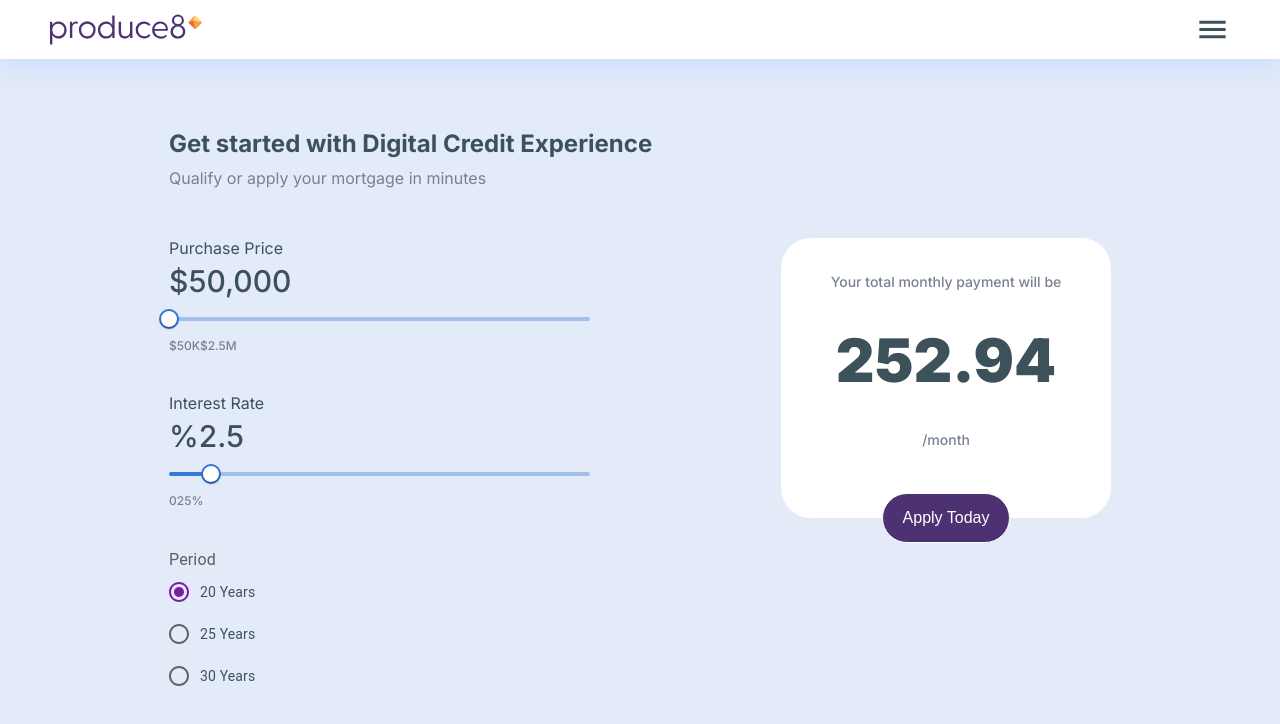
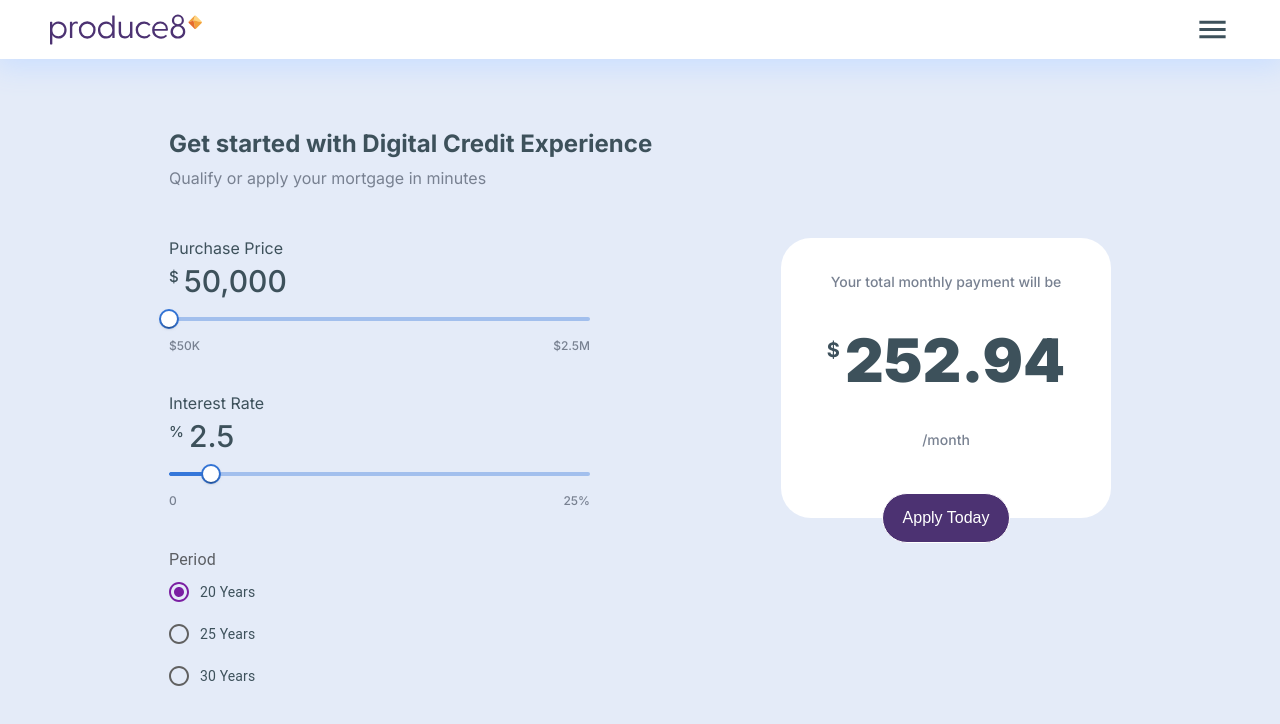
Before and after one commit to andritanuarto/produce8-assignment, a Next.js app: page / in a window 1280 px wide. Shown: the top 724 px of the page. Built offline with nearby package versions, Linux system fonts and the light colour scheme.

Commit message:
Fix some styling

```diff
--- a/components/input-slider/input-slider.tsx
+++ b/components/input-slider/input-slider.tsx
@@ -48,10 +48,10 @@ const InputSlider: React.FunctionComponent<SliderProps> = ({
         />
         <div className={styles["min-max-labels"]}>
           {(minLabel || maxLabel) && (
-            <div>
+            <>
               <span>{minLabel}</span>
               <span>{maxLabel}</span>
-            </div>
+            </>
           )}
         </div>
       </div>
--- a/components/main-content/MainContent.module.scss
+++ b/components/main-content/MainContent.module.scss
@@ -34,7 +34,6 @@ $breaking-point: 768px;
   @media (max-width: $breaking-point) {
     flex-direction: column;
   }
-
   section {
     &:first-child {
       padding-right: 50px;
@@ -62,3 +61,10 @@ $breaking-point: 768px;
     }
   }
 }
+
+.unit {
+  font-size: 15px;
+  position: relative;
+  top: -10px;
+  margin-right: 5px;
+}
--- a/components/main-content/main-content.tsx
+++ b/components/main-content/main-content.tsx
@@ -36,11 +36,16 @@ const MainContent = (): JSX.Element => {
   }
 
   useEffect(() => {
-    dispatch(getMonthlyPayment({
+    // Dispatching the thunk returns a promise
+    const promise = dispatch(getMonthlyPayment({
       principal: purchasePrice,
       interest: interestRate,
       term: period
-    }))
+    }));
+
+    return () => {
+      promise.abort()
+    }
   }, [purchasePrice, interestRate, period]);
 
   return (
@@ -55,7 +60,9 @@ const MainContent = (): JSX.Element => {
             <InputSlider
               value={purchasePrice}
               topLabel="Purchase Price"
-              valueLabel={<><span>$</span>{convertIntWithCommas(purchasePrice)}</>}
+              valueLabel={
+                <><span className={styles.unit}>$</span>{convertIntWithCommas(purchasePrice)}</>
+              }
               min={50000}
               max={2500000}
               step={10000}
@@ -68,7 +75,9 @@ const MainContent = (): JSX.Element => {
             <InputSlider
               value={interestRate}
               topLabel="Interest Rate"
-              valueLabel={<><span>%</span>{isFloatNumber(interestRate) ? interestRate : `${interestRate}.0`}</>}
+              valueLabel={
+                <><span className={styles.unit}>%</span>{isFloatNumber(interestRate) ? interestRate : `${interestRate}.0`}</>
+              }
               min={0}
               max={25}
               step={0.5}
--- a/components/monthly-payment/MonthlyPayment.module.scss
+++ b/components/monthly-payment/MonthlyPayment.module.scss
@@ -25,6 +25,14 @@
     flex-grow: 1;
     display: flex;
     align-items: center;
+    span {
+      position: relative;
+      top: -10px;
+      font-weight: bold;
+      font-size: 20px;
+      margin-right: 5px;
+      color: $dark-grey;
+    }
   }
   button {
     position: absolute;
--- a/components/monthly-payment/monthly-payment.tsx
+++ b/components/monthly-payment/monthly-payment.tsx
@@ -7,7 +7,7 @@ const MonthyPayment = () => {
   return (
     <div className={styles["container"]}>
       <span>Your total monthly payment will be</span>
-      <strong>{monthlyPayment}</strong>
+      <strong><span>$</span>{monthlyPayment}</strong>
       <span>/month</span>
       <button>Apply Today</button>
     </div>
--- a/styles/_variables.scss
+++ b/styles/_variables.scss
@@ -1,3 +1,4 @@
 $light-grey: #788191;
+$dark-grey: #3d505b;
 $white: #ffffff;
 $purple: #4c3272;
```
